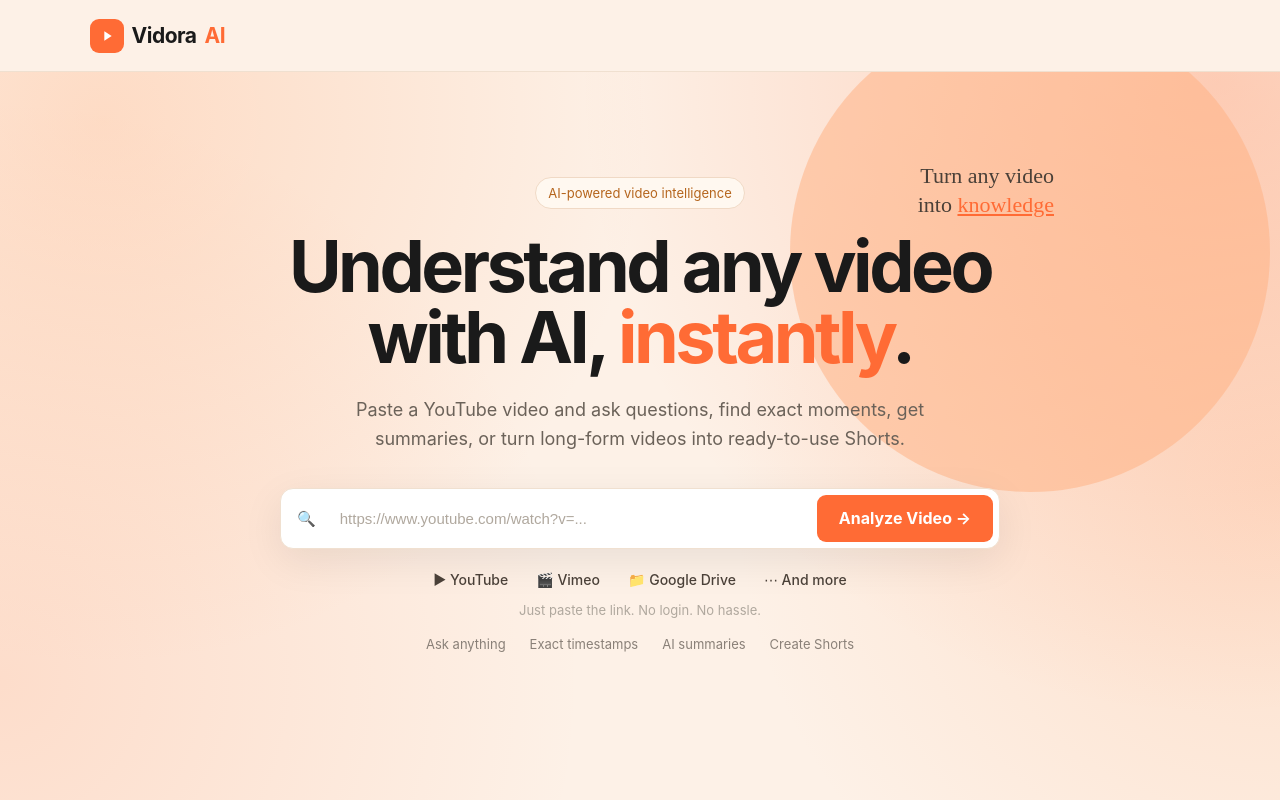
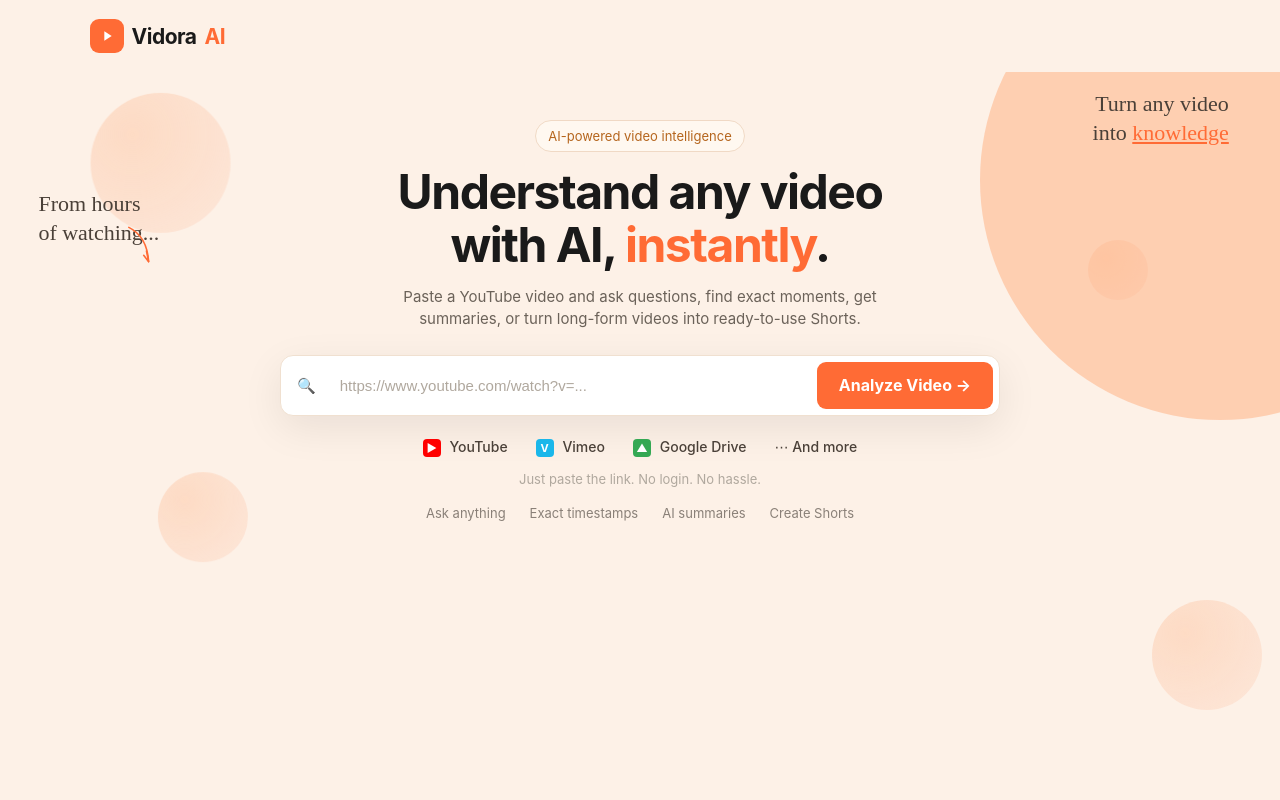
Before and after one commit to A2R-Software-Solution/a2r-vidora, a React app in the folder frontend/: page / in a window 1280 px wide. Built offline with nearby package versions, Linux system fonts and the light colour scheme; no server answers; the HTML template or start-up script is replaced by a standard one.

Commit message:
frontent part complete

```diff
--- a/frontend/src/App.css
+++ b/frontend/src/App.css
@@ -1,19 +1,24 @@
 body {
   margin: 0;
   font-family: Inter, ui-sans-serif, system-ui, -apple-system, BlinkMacSystemFont, "Segoe UI", sans-serif;
-  background:
-    radial-gradient(circle at 8% 15%, rgba(255, 179, 133, 0.35), transparent 40%),
-    radial-gradient(circle at 95% 10%, rgba(255, 107, 53, 0.25), transparent 45%),
-    radial-gradient(circle at 100% 60%, rgba(255, 179, 133, 0.3), transparent 40%),
-    radial-gradient(circle at 0% 85%, rgba(255, 140, 90, 0.2), transparent 40%),
-    #fdf1e7;
-  background-attachment: fixed;
+  background: #fdf1e7;
   color: #1a1a1a;
   min-height: 100vh;
   overflow-x: hidden;
 }
+
+.hero { max-width: 900px; margin: 0 auto; padding: 48px 24px 32px; text-align: center; position: relative; }
+
+.badge {
+  display: inline-flex; border: 1px solid #f0d9c5; background: #fff8f0;
+  color: #b5651d; border-radius: 999px; padding: 7px 12px; font-size: 13px; margin-bottom: 14px;
+}
+h1 { margin: 0; font-size: clamp(32px, 4vw, 48px); line-height: 1.1; letter-spacing: -1.5px; color: #1a1a1a; }
+h1 span { color: #ff6b35; }
+.sub { color: #6b6259; font-size: 15px; line-height: 1.5; max-width: 550px; margin: 14px auto 24px; }
+
 .hero-blob {
-  position: absolute;
+  position: fixed;
   top: -60px;
   right: -180px;
   width: 480px;
@@ -24,14 +29,22 @@
   z-index: -1;
 }
 .hero-tagline {
-  position: absolute;
-  top: 90px;
-  right: 4%;
+  position: fixed;
   font-family: 'Brush Script MT', cursive;
   font-size: 22px;
   color: #4a4038;
+  line-height: 1.3;
+  z-index: 5;
+}
+.hero-tagline-right {
+  top: 90px;
+  right: 4%;
   text-align: right;
-  line-height: 1.3;
+}
+.hero-tagline-left {
+  top: 190px;
+  left: 3%;
+  text-align: left;
 }
 .hero-tagline span {
   text-decoration: underline;
@@ -39,7 +52,7 @@
   color: #ff6b35;
 }
 
-@media (max-width: 900px) {
+@media (max-width: 1100px) {
   .hero-blob { display: none; }
   .hero-tagline { display: none; }
 }
@@ -61,11 +74,28 @@
   font-weight: 500;
 }
 
+.provider-icon {
+  display: inline-flex;
+  align-items: center;
+  justify-content: center;
+  width: 18px;
+  height: 18px;
+  border-radius: 4px;
+  font-size: 11px;
+  font-weight: 700;
+  color: #fff;
+  margin-right: 5px;
+}
+.provider-icon.yt { background: #ff0000; }
+.provider-icon.vimeo { background: #1ab7ea; }
+.provider-icon.drive { background: #34a853; }
+
 .hint {
   margin-top: 14px;
   color: #b0a89e;
   font-size: 13px;
 }
+
 .logo {
   display: flex;
   align-items: center;
@@ -88,6 +118,7 @@
   height: 16px;
   color: #fff;
 }
+
 .window-dots {
   display: flex;
   gap: 8px;
@@ -102,7 +133,7 @@
 .chat-tabs {
   display: flex;
   align-items: center;
-  gap: 24px;
+  gap: 16px;
   border-bottom: 1px solid #f0e0d0;
   padding-bottom: 14px;
   font-size: 14px;
@@ -117,6 +148,19 @@
   color: #8a8078;
 }
 
+.question-counter {
+  margin-left: auto;
+  font-size: 0.85rem;
+  color: #9a8f86;
+  font-weight: 500;
+}
+
+.ask-hint {
+  font-size: 0.75rem;
+  color: #b0a59b;
+  margin-top: 6px;
+  padding-left: 4px;
+}
 
 .hero-compact {
   padding: 32px 24px 24px;
@@ -135,34 +179,82 @@
   display: none;
 }
 
-.hero-compact {
-  padding: 32px 24px 24px;
-  transition: padding 0.3s ease;
+/* Floating background bubbles */
+.floating-bubbles {
+  position: fixed;
+  inset: 0;
+  overflow: hidden;
+  z-index: -2;
+  pointer-events: none;
 }
-.hero-compact h1 {
-  font-size: 28px;
-  letter-spacing: -1px;
-  margin-bottom: 16px;
+.bubble {
+  position: absolute;
+  border-radius: 50%;
+  background: radial-gradient(circle at 30% 30%, rgba(255,179,133,0.35), rgba(255,107,53,0.08));
+  animation: float 14s ease-in-out infinite;
 }
-.hero-compact .input-wrap {
-  max-width: 560px;
+.bubble.b1 { width: 140px; height: 140px; top: 15%; left: 6%; animation-delay: 0s; }
+.bubble.b2 { width: 90px; height: 90px; top: 60%; left: 12%; animation-delay: 3s; }
+.bubble.b3 { width: 110px; height: 110px; top: 75%; left: 90%; animation-delay: 6s; }
+.bubble.b4 { width: 60px; height: 60px; top: 30%; left: 85%; animation-delay: 9s; }
+
+@keyframes float {
+  0%, 100% { transform: translateY(0) translateX(0); }
+  50% { transform: translateY(-30px) translateX(15px); }
 }
-.chat-tabs {
-  display: flex;
-  align-items: center;
-  gap: 16px;
+.workspace-tagline {
+  position: fixed;
+  font-family: 'Brush Script MT', cursive;
+  font-size: 19px;
+  color: #4a4038;
+  line-height: 1.3;
+  z-index: 5;
 }
 
-.question-counter {
-  margin-left: auto;
-  font-size: 0.85rem;
-  color: #9a8f86;
-  font-weight: 500;
+.workspace-tagline-left {
+  top: 48%;
+  left: 2%;
+  text-align: left;
 }
 
-.ask-hint {
-  font-size: 0.75rem;
-  color: #b0a59b;
-  margin-top: 6px;
-  padding-left: 4px;
+.workspace-tagline-top-right {
+  top: 22%;
+  right: 3%;
+  text-align: right;
 }
+
+.workspace-tagline-bottom-right {
+  bottom: 6%;
+  right: 3%;
+  text-align: right;
+}
+
+@media (max-width: 1300px) {
+  .workspace-tagline { display: none; }
+}
+.tagline-arrow {
+  position: absolute;
+  width: 50px;
+  height: 40px;
+  pointer-events: none;
+}
+
+/* Positioned relative to each tagline wrapper */
+.hero-tagline-left { position: fixed; }
+.hero-tagline-left .tagline-arrow {
+  top: 38px;
+  right: -10px;
+  transform: rotate(15deg);
+}
+
+.workspace-tagline-top-right .tagline-arrow {
+  top: 40px;
+  left: -20px;
+  transform: rotate(-100deg) scaleX(-1);
+}
+
+.workspace-tagline-bottom-right .tagline-arrow {
+  top: -35px;
+  left: -30px;
+  transform: rotate(160deg);
+}
--- a/frontend/src/App.jsx
+++ b/frontend/src/App.jsx
@@ -9,6 +9,12 @@
 
   return (
     <div className="page">
+      <div className="floating-bubbles" aria-hidden="true">
+        <span className="bubble b1"></span>
+        <span className="bubble b2"></span>
+        <span className="bubble b3"></span>
+        <span className="bubble b4"></span>
+      </div>
       <Navbar onHome={() => setVideo(null)} />
       <LandingPage onAnalyzed={setVideo} compact={!!video} />
       {video && <WorkspacePage video={video} />}
--- a/frontend/src/components/landing/Hero.jsx
+++ b/frontend/src/components/landing/Hero.jsx
@@ -3,8 +3,17 @@
     <section className={compact ? "hero hero-compact" : "hero"}>
       {!compact && <div className="hero-blob" aria-hidden="true"></div>}
       {!compact && (
-        <div className="hero-tagline" aria-hidden="true">
+        <div className="hero-tagline hero-tagline-right" aria-hidden="true">
           Turn any video<br />into <span>knowledge</span>
+        </div>
+      )}
+      {!compact && (
+        <div className="hero-tagline hero-tagline-left" aria-hidden="true">
+          From hours<br />of watching...
+          <svg className="tagline-arrow" viewBox="0 0 60 50" fill="none">
+            <path d="M5 5 Q 30 10, 40 40" stroke="#ff6b35" strokeWidth="2" strokeLinecap="round"/>
+            <path d="M32 34 L40 40 L34 28" stroke="#ff6b35" strokeWidth="2" fill="none" strokeLinecap="round" strokeLinejoin="round"/>
+          </svg>
         </div>
       )}
       {!compact && <div className="badge">AI-powered video intelligence</div>}
--- a/frontend/src/components/landing/InputBox.jsx
+++ b/frontend/src/components/landing/InputBox.jsx
@@ -24,9 +24,9 @@
         </button>
       </div>
       <div className="providers">
-        <span>▶ YouTube</span>
-        <span>🎬 Vimeo</span>
-        <span>📁 Google Drive</span>
+        <span><span className="provider-icon yt">▶</span> YouTube</span>
+        <span><span className="provider-icon vimeo">V</span> Vimeo</span>
+        <span><span className="provider-icon drive">▲</span> Google Drive</span>
         <span>⋯ And more</span>
       </div>
       <div className="hint">Just paste the link. No login. No hassle.</div>
--- a/frontend/src/index.css
+++ b/frontend/src/index.css
@@ -15,7 +15,6 @@
   align-items: center;
   justify-content: space-between;
   padding: 0 7%;
-  border-bottom: 1px solid #f0e0d0;
   background: #fdf1e7;
 }
 .logo { font-size: 21px; font-weight: 750; letter-spacing: -0.5px; color: #1a1a1a; }
@@ -30,14 +29,14 @@
   border-radius: 9px; font-weight: 650;
 }
 
-.hero { max-width: 900px; margin: 0 auto; padding: 105px 24px 70px; text-align: center; position: relative; }
+.hero { max-width: 900px; margin: 0 auto; padding: 48px 24px 32px; text-align: center; position: relative; }
 .badge {
   display: inline-flex; border: 1px solid #f0d9c5; background: #fff8f0;
-  color: #b5651d; border-radius: 999px; padding: 7px 12px; font-size: 13px; margin-bottom: 22px;
+  color: #b5651d; border-radius: 999px; padding: 7px 12px; font-size: 13px; margin-bottom: 14px;
 }
-h1 { margin: 0; font-size: clamp(42px, 6vw, 72px); line-height: .98; letter-spacing: -3.5px; color: #1a1a1a; }
+h1 { margin: 0; font-size: clamp(32px, 4vw, 48px); line-height: 1.1; letter-spacing: -1.5px; color: #1a1a1a; }
 h1 span { color: #ff6b35; }
-.sub { color: #6b6259; font-size: 18px; line-height: 1.6; max-width: 650px; margin: 24px auto 34px; }
+.sub { color: #6b6259; font-size: 15px; line-height: 1.5; max-width: 550px; margin: 14px auto 24px; }
 
 .input-wrap {
   max-width: 720px; margin: auto; display: flex; padding: 6px;
--- a/frontend/src/pages/WorkspacePage.jsx
+++ b/frontend/src/pages/WorkspacePage.jsx
@@ -11,6 +11,23 @@
 
   return (
     <section className="preview">
+      <div className="workspace-tagline workspace-tagline-left" aria-hidden="true">
+        Video, transcript<br />and AI — all in<br />one place.
+      </div>
+      <div className="workspace-tagline workspace-tagline-top-right" aria-hidden="true">
+        ...to answers<br />in seconds.
+        <svg className="tagline-arrow" viewBox="0 0 60 50" fill="none">
+          <path d="M5 5 Q 30 10, 40 40" stroke="#ff6b35" strokeWidth="2" strokeLinecap="round"/>
+          <path d="M32 34 L40 40 L34 28" stroke="#ff6b35" strokeWidth="2" fill="none" strokeLinecap="round" strokeLinejoin="round"/>
+        </svg>
+      </div>
+      <div className="workspace-tagline workspace-tagline-bottom-right" aria-hidden="true">
+        Actual answers.<br />Not just summaries.
+        <svg className="tagline-arrow" viewBox="0 0 60 50" fill="none">
+          <path d="M5 5 Q 30 10, 40 40" stroke="#ff6b35" strokeWidth="2" strokeLinecap="round"/>
+          <path d="M32 34 L40 40 L34 28" stroke="#ff6b35" strokeWidth="2" fill="none" strokeLinecap="round" strokeLinejoin="round"/>
+        </svg>
+      </div>
       <div className="preview-card">
         <div className="window-dots">
           <span className="dot red"></span>
```
Also changed, not shown: frontend/src/components/workspace/ChatPanel.jsx (+10 -12 lines).
